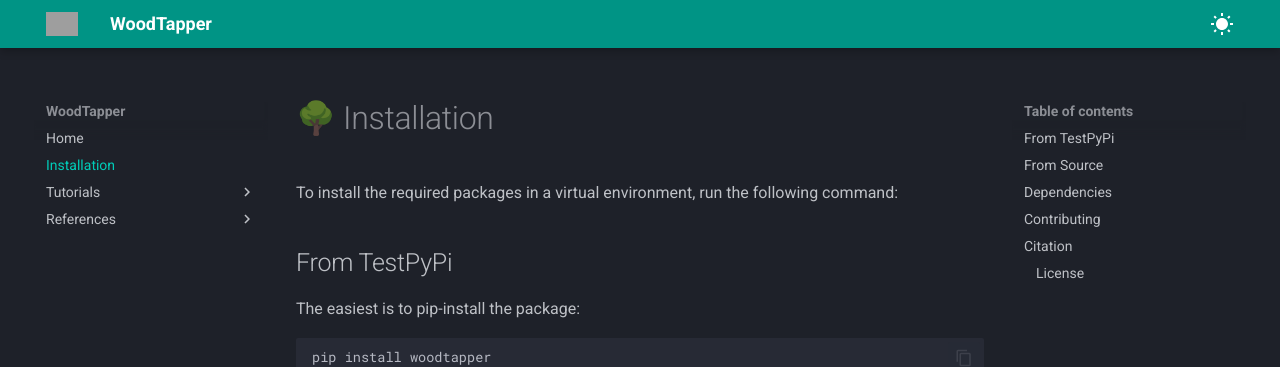
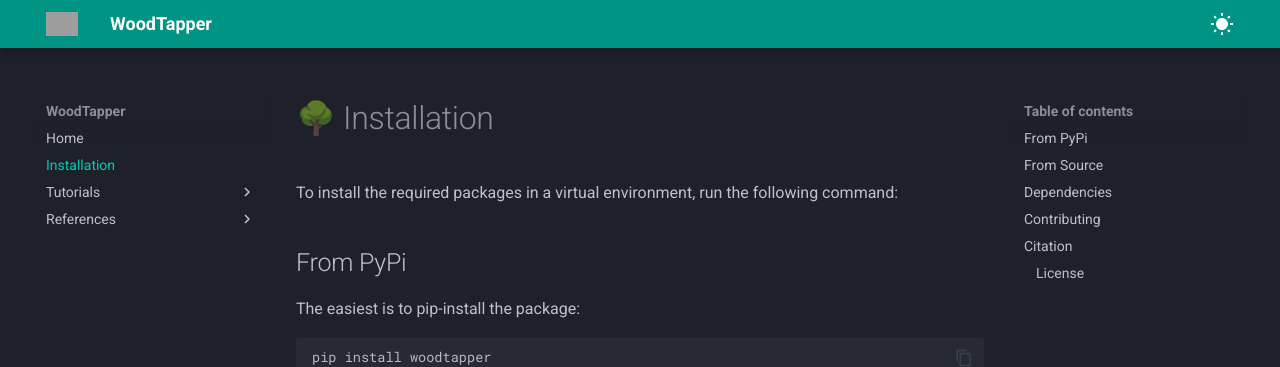
Before and after one commit to artefactory/woodtapper, an MkDocs documentation site: the page built from docs/installation.md, in a window 1280 px wide and 900 px high. Shown: the top 367 px of the window. Built offline with MkDocs 1.6.1 and Material for MkDocs 9.7.7, drawn with Linux system fonts in a browser that asks for light colours; grey boxes are pictures that could not be loaded.

Commit message:
Fix Pypi guide

````diff
--- a/docs/installation.md
+++ b/docs/installation.md
@@ -3,7 +3,7 @@
 
 To install the required packages in a virtual environment, run the following command:
 
-## From TestPyPi
+## From PyPi
 The easiest is to pip-install the package:
 ```bash
 pip install woodtapper
````
